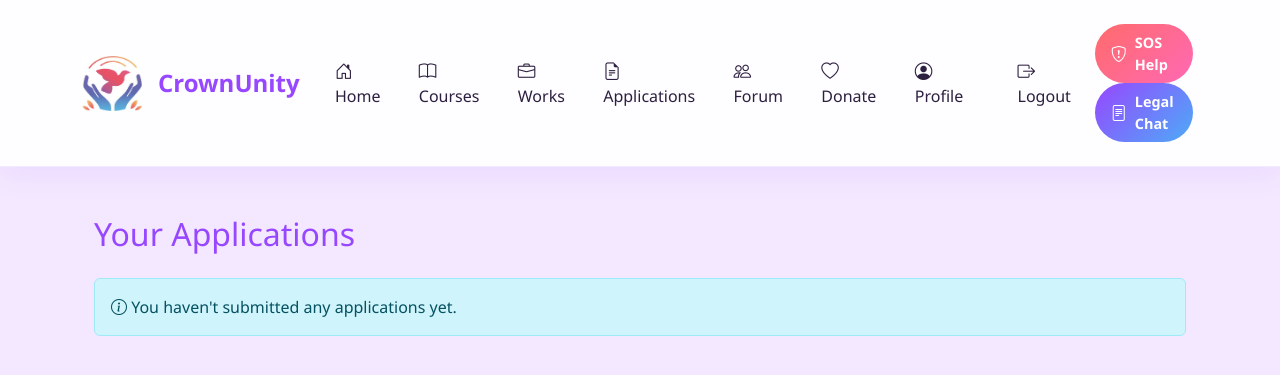
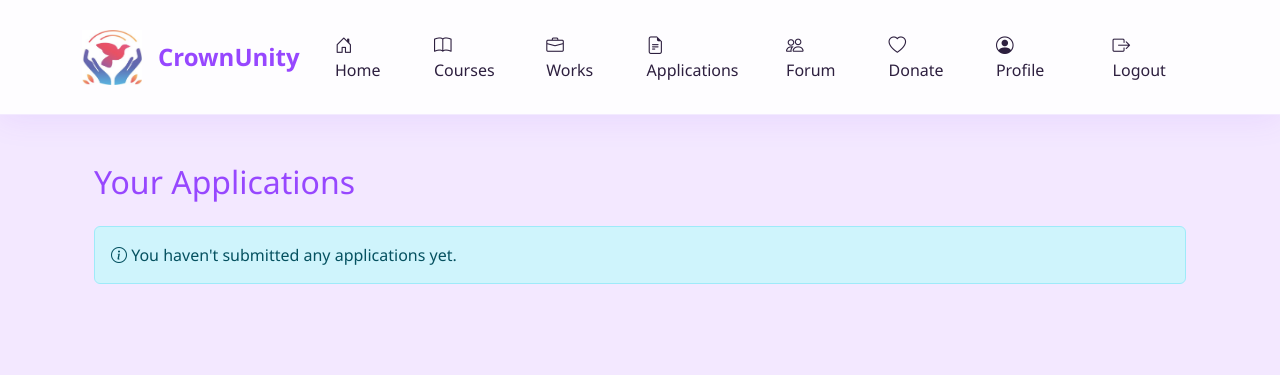
Before and after one commit to Abdushahidov07/CrownUnity, a Django app: page /application_list/ in a window 1280 px wide. Shown: the top 375 px of the page. Run offline with Django 4.2, Linux system fonts and the light colour scheme; the visitor is signed in with stand-in values (Sample User, id 1); data that the repository does not hold is empty; some libraries are stand-ins or nearby versions.

Commit message:
adding some funcs

```diff
--- a/gender/templates/gender/base.html
+++ b/gender/templates/gender/base.html
@@ -309,14 +309,14 @@
                 <div class="collapse navbar-collapse" id="navbarNav">
                     {% if user.is_authenticated %}
                     <div class="nav-buttons me-auto">
-                        <a href="{% url 'help_request' %}" class="nav-link help-button sos">
+                        {% comment %} <a href="{% url 'help_request' %}" class="nav-link help-button sos">
                             <i class="bi bi-shield-exclamation"></i>
                             SOS Help
                         </a>
                         <a href="{% url 'chat' %}?type=legal" class="nav-link help-button legal">
                             <i class="bi bi-file-text"></i>
                             Legal Chat
-                        </a>
+                        </a> {% endcomment %}
                         <div id="google_translate_element"></div>
                     </div>
                     {% else %}
@@ -339,7 +339,7 @@
         function googleTranslateElementInit() {
           new google.translate.TranslateElement({
             pageLanguage: 'en',          // Язык страницы по умолчанию
-            includedLanguages: 'en,ru,tg',  // Поддерживаемые языки
+            includedLanguages: 'en,ru,tg,fr,es',  // Поддерживаемые языки
             layout: google.translate.TranslateElement.InlineLayout.SIMPLE
           }, 'google_translate_element');
         }
```
